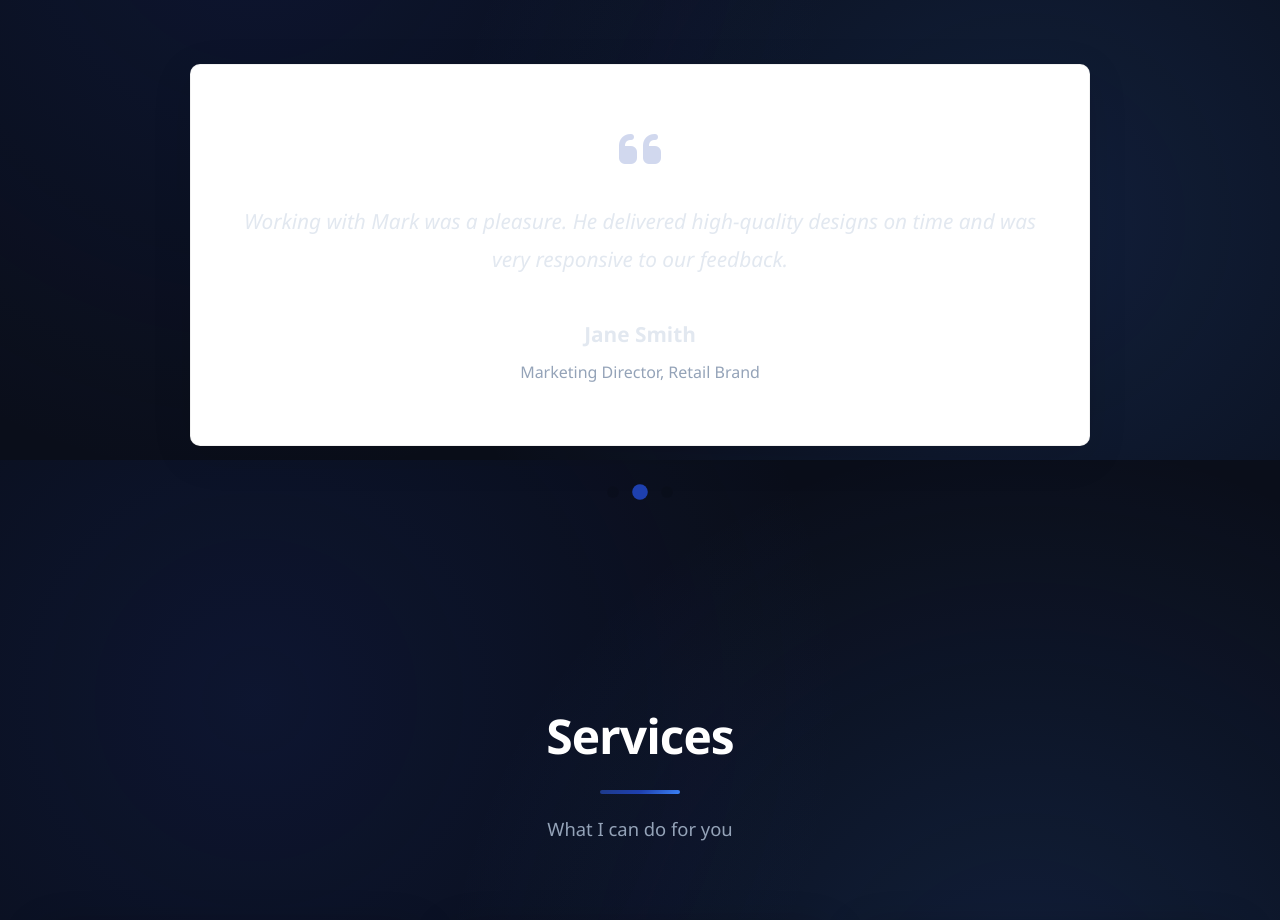
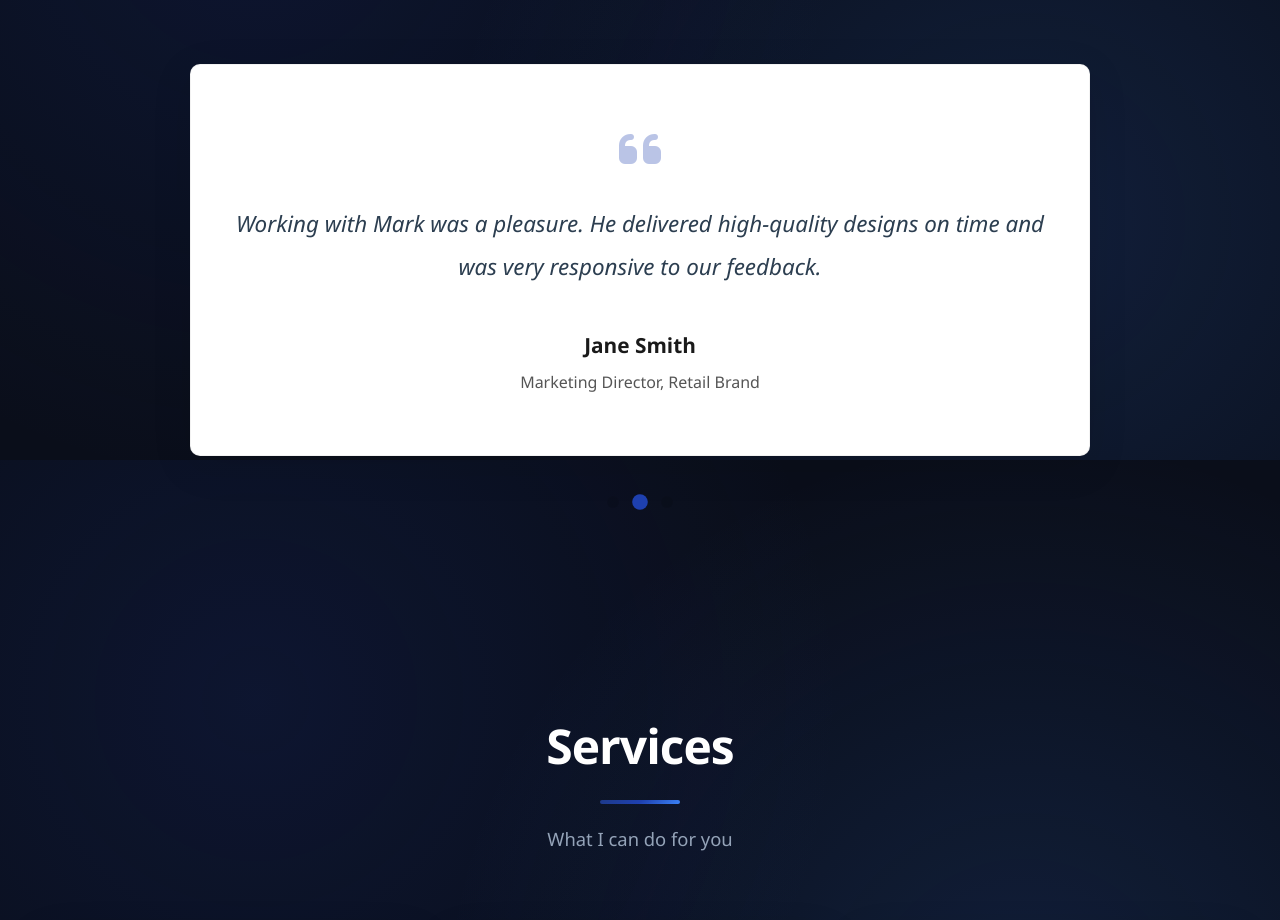
Before and after one commit to Santos1134/portfolio, a website: page index.html in a window 1280 px wide. Shown: the part 5140-6060 px from the top of the page. Drawn offline with Linux system fonts and the light colour scheme; files whose address does not match are found by name.

Commit message:
Improve testimonial text clarity and contrast

```diff
--- a/styles.css
+++ b/styles.css
@@ -1111,34 +1111,35 @@ section {
 
 .testimonial-content {
     text-align: center;
-    color: var(--text-color);
 }
 
 .quote-icon {
     font-size: 3rem;
     color: var(--primary-color);
-    opacity: 0.2;
+    opacity: 0.3;
     margin-bottom: 30px;
 }
 
 .testimonial-text {
-    font-size: 1.3rem;
-    line-height: 1.8;
+    font-size: 1.4rem;
+    line-height: 1.9;
     margin-bottom: 40px;
     font-style: italic;
-    color: var(--text-color);
+    color: #2c3e50;
+    font-weight: 500;
 }
 
 .testimonial-author h4 {
     font-size: 1.3rem;
     margin-bottom: 8px;
-    color: var(--text-color);
-    font-weight: 600;
+    color: #1a1a1a;
+    font-weight: 700;
 }
 
 .testimonial-author p {
     font-size: 1rem;
-    color: var(--gray-color);
+    color: #555555;
+    font-weight: 500;
 }
 
 .testimonial-dots {
```
